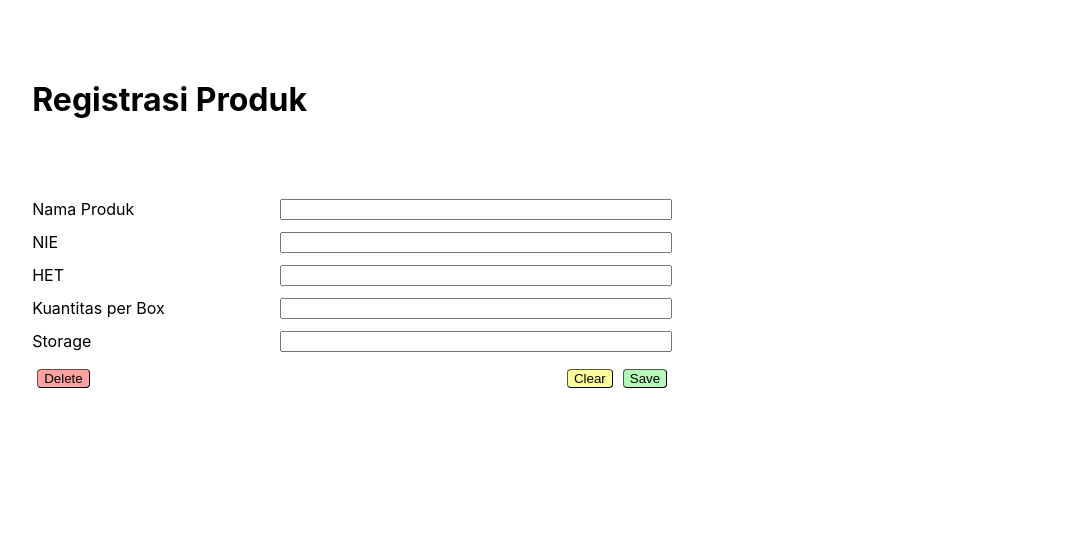
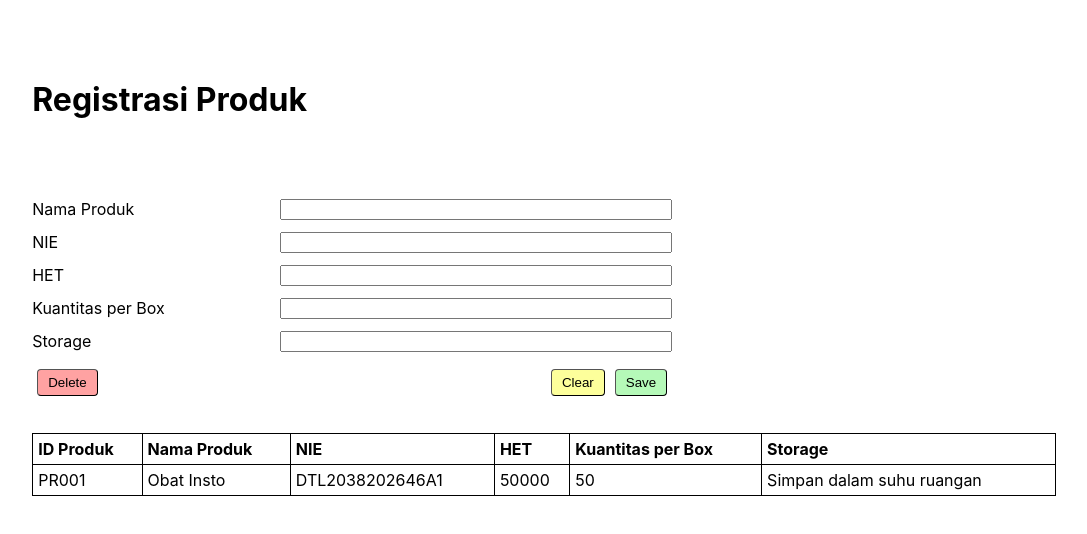
Before and after one commit to KevinDallian/QRCode, a React (Create React App) app: page /registrasi in a window 1280 px wide. Shown: the top 534 px of the page, without its empty margins (19-1106 px from the left). Built offline with nearby package versions, Linux system fonts and the light colour scheme.

Commit message:
added react table component

```diff
--- a/src/Components/ActionButton/ActionButton.css
+++ b/src/Components/ActionButton/ActionButton.css
@@ -2,4 +2,12 @@
     margin: 5px;
     border-radius: 4px;
     border-width: 1.5px;
+    padding-left: 10px;
+    padding-right: 10px;
+    padding-bottom: 5px;
+    padding-top: 5px;
 }
+
+#actionButton:hover {
+    cursor: pointer;
+}
--- /dev/null
+++ b/src/Components/Table/ReactTable.css
@@ -0,0 +1,22 @@
+#table {
+    margin-top: 4vh;
+    width: 80vw;
+    margin-left: 2vw;
+}
+
+table, th, td {
+    border: 1px solid black;
+    border-collapse: collapse;
+    padding-left: 5px;
+    padding-top: 5px;
+    padding-bottom: 5px;
+}
+
+th {
+    text-align: left;
+}
+
+.row:hover {
+    cursor: pointer;
+    background-color: #d3ffff;
+}
--- /dev/null
+++ b/src/Components/Table/ReactTable.js
@@ -0,0 +1,38 @@
+import './ReactTable.css';
+
+export default function ReactTable({headers, datas, onClickHandler}){
+    const headerDisplay = headers.map(header =>
+        <th key={header}>{header}</th>
+        );
+    const dataDisplay = datas.map((data, index) =>
+        <tr key={index}>
+            <td>{data.id}</td>
+            <td>{data.name}</td>
+            <td>{data.nie}</td>
+            <td>{data.het}</td>
+            <td>{data.quantity}</td>
+            <td>{data.storage}</td>
+        </tr>
+        );
+    return (
+        <table id='table'>
+            <thead>
+                <tr>{headerDisplay}</tr>
+            </thead>
+
+            <tbody>
+                {dataDisplay.length === 0 ? <EmptyRow headersLength={headers.length} /> : dataDisplay}
+            </tbody>
+        </table>
+    );
+}
+
+function EmptyRow({headersLength}) {
+    return (
+        <>
+            <tr aria-colspan={headersLength}>
+                <td colSpan={headersLength} style={{textAlign:"center", fontWeight:"bold", color:"red"}}>No Data yet</td>
+            </tr>
+        </>
+    );
+}
--- a/src/Pages/Registrasi/Registrasi.js
+++ b/src/Pages/Registrasi/Registrasi.js
@@ -1,6 +1,7 @@
 import { useState } from 'react';
 import './Registrasi.css';
 import ActionButton from '../../Components/ActionButton/ActionButton';
+import ReactTable from '../../Components/Table/ReactTable';
 
 export default function Registrasi(){
     const [name, setName] = useState('');
@@ -8,6 +9,11 @@ export default function Registrasi(){
     const [het, setHET] = useState('');
     const [quantity, setQuantity] = useState('');
     const [storage, setStorage] = useState('');
+
+    const header = ["ID Produk", "Nama Produk", "NIE", "HET", "Kuantitas per Box", "Storage"];
+    const [data, setData] = useState([
+        {id : "PR001", name : "Obat Insto", nie : "DTL2038202646A1", het : "50000", quantity : "50", storage : "Simpan dalam suhu ruangan"},
+    ]);
 
     return (
         <>
@@ -25,7 +31,9 @@ export default function Registrasi(){
                     <ActionButton name={"Clear"} color='#fdff9b'/>
                     <ActionButton name={"Save"} color='#b5f9b8'/>
                 </div>
-
+            </div>
+            <div id='table'>
+                <ReactTable headers={header} datas={data}/>
             </div>
 
         </>
```
